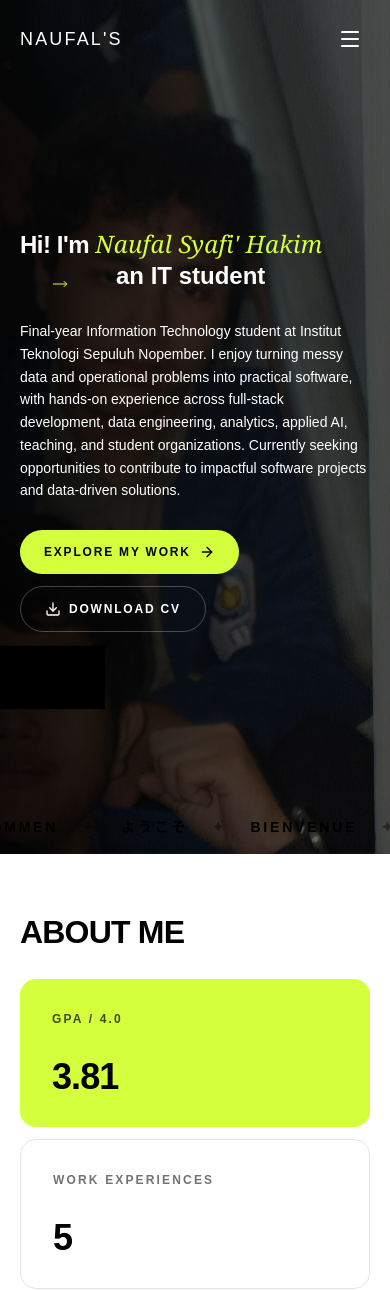
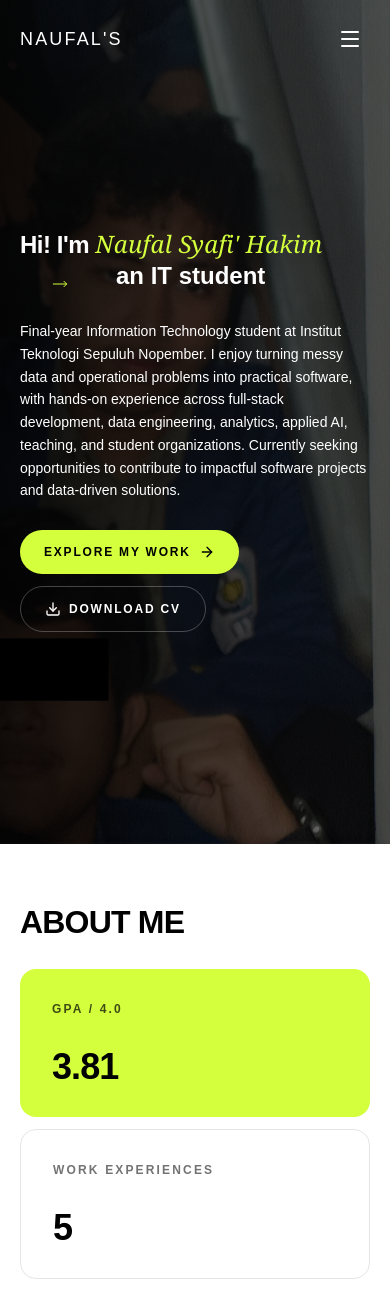
Before and after one commit to naufalhakims/naufal-portfolio, a Next.js app: page / in a window 390 px wide. Shown: the top 1290 px of the page. Built offline with nearby package versions, Linux system fonts and the light colour scheme; a web font is replaced by a local one.

Commit message:
fix: responsive issue

```diff
--- a/src/components/Hero.tsx
+++ b/src/components/Hero.tsx
@@ -72,7 +72,7 @@ export default function Hero() {
 
       </div>
 
-      <div className="lg:absolute lg:inset-x-0 lg:bottom-0">
+      <div className="hidden lg:block lg:absolute lg:inset-x-0 lg:bottom-0">
         <Marquee />
       </div>
     </section>
--- a/src/components/Navbar.tsx
+++ b/src/components/Navbar.tsx
@@ -3,7 +3,7 @@
 import { useEffect, useState } from "react";
 import { motion, AnimatePresence } from "framer-motion";
 import { Menu, X } from "lucide-react";
-import { nav, profile } from "@/src/data/content";
+import { nav } from "@/src/data/content";
 
 export default function Navbar() {
   const [open, setOpen] = useState(false);
@@ -66,7 +66,7 @@ export default function Navbar() {
       }`}
     >
       <nav
-        className="mx-auto flex h-[78px] max-w-[1440px] items-center justify-between px-5 sm:px-8 lg:px-12"
+        className="relative z-50 mx-auto flex h-[78px] max-w-[1440px] items-center justify-between px-5 sm:px-8 lg:px-12"
         aria-label="Primary"
       >
         <a
@@ -99,7 +99,7 @@ export default function Navbar() {
             aria-label={open ? "Close menu" : "Open menu"}
             aria-expanded={open}
           >
-            {open ? <X size={24} /> : <Menu size={24} />}
+            {open ? <X size={24} className="text-white" /> : <Menu size={24} />}
         </button>
       </nav>
 
@@ -130,20 +130,6 @@ export default function Navbar() {
                 </motion.li>
               ))}
             </ul>
-            <motion.div
-              initial={{ opacity: 0 }}
-              animate={{ opacity: 1 }}
-              transition={{ delay: 0.35 }}
-              className="mt-10"
-            >
-              <a
-                href={`mailto:${profile.email}`}
-                onClick={() => setOpen(false)}
-                className="inline-block rounded-full bg-acid px-6 py-3 text-xs font-bold uppercase tracking-[0.15em] text-black"
-              >
-                Let&apos;s Connect
-              </a>
-            </motion.div>
           </motion.div>
         )}
       </AnimatePresence>
```
